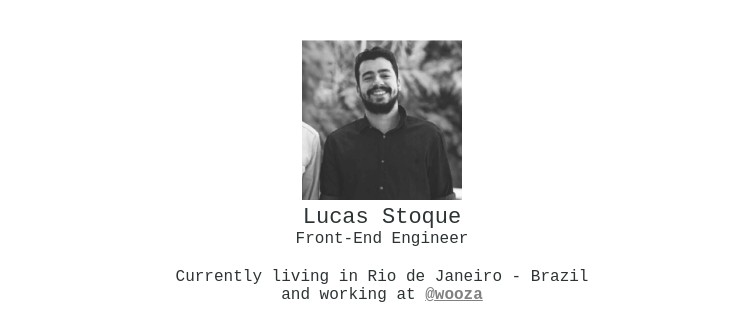
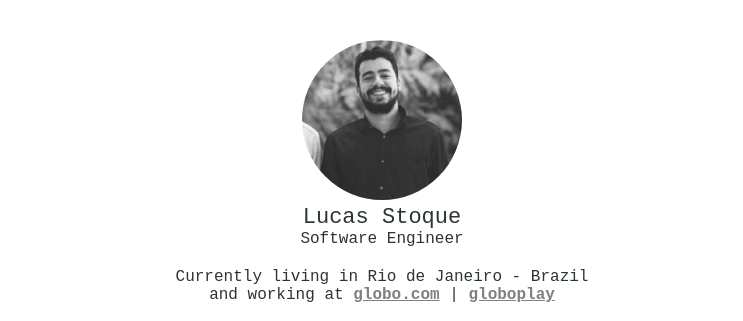
Before and after one commit to stoque/stoque.github.io, a Gatsby site: page / in a window 1280 px wide. Shown: the top 321 px of the page, without its empty margins (258-1001 px from the left). Built offline with nearby package versions, Linux system fonts and the light colour scheme; Gatsby itself is replaced by a stand-in of ours.

Commit message:
feat: update profile

```diff
--- a/src/components/avatar.js
+++ b/src/components/avatar.js
@@ -12,7 +12,7 @@ const Avatar = ({ isIndex }) => (
       {isIndex &&
         <>
           <Name>Lucas Stoque</Name>
-          <Profession>Front-End Engineer</Profession>
+          <Profession>Software Engineer</Profession>
         </>
       }
     </StyledLink>
@@ -20,7 +20,9 @@ const Avatar = ({ isIndex }) => (
     {isIndex &&
       <Info>
         Currently living in Rio de Janeiro - Brazil and working at {' '}
-        <a href="https://wooza.com.br" target="_blank">@wooza</a>
+        <a href="https://www.globo.com/" target="_blank">globo.com</a>
+        {' | '}
+        <a href="https://globoplay.globo.com/" target="_blank">globoplay</a>
       </Info>
     }
 
@@ -44,6 +46,7 @@ const StyledLink = styled(Link)`
 
 const Image = styled.img`
   opacity: 0.9;
+  border-radius: 100px;
   width: ${p => p.isSmall ? '80px' : '160px'};
   transition: width 0.4s linear;
 `
```
Also changed, not shown: 1 other file.
